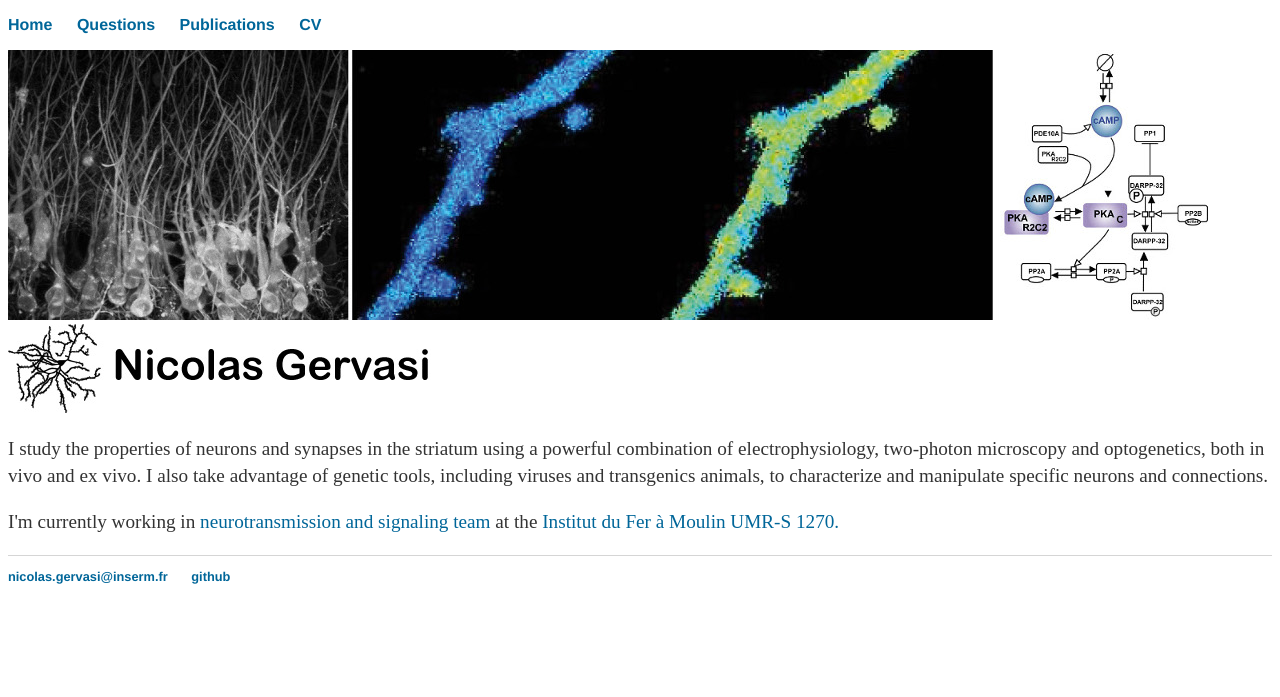
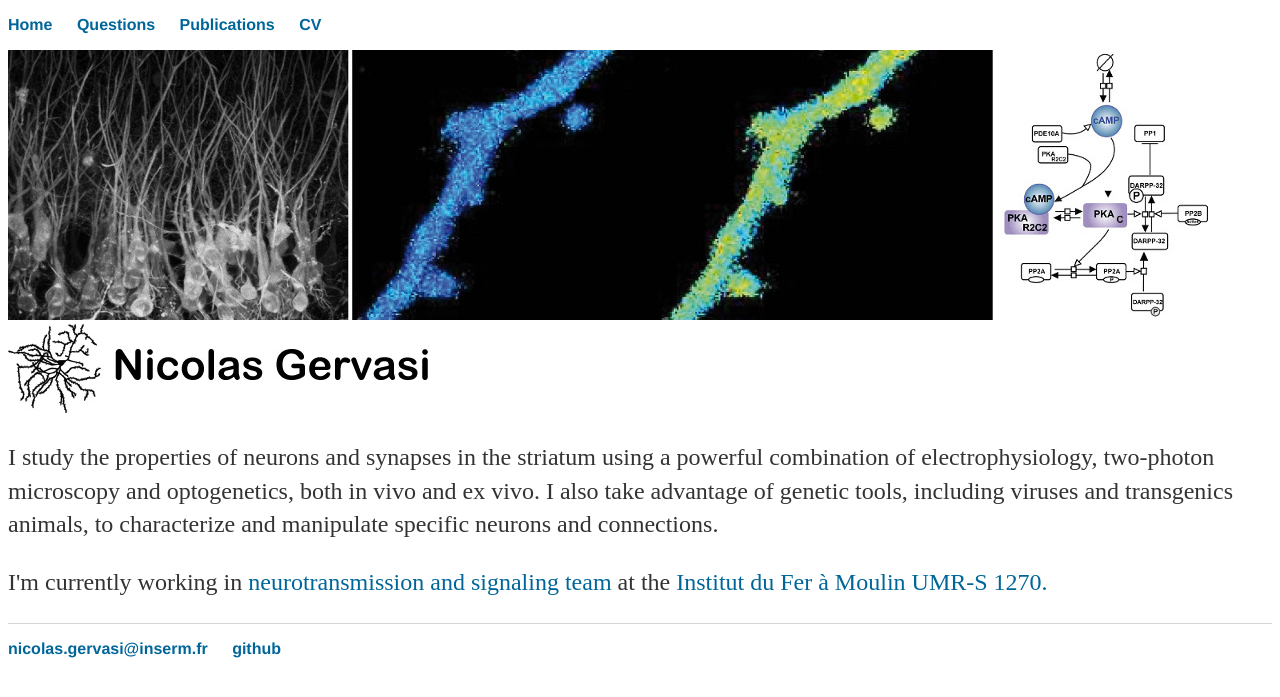
Before and after one commit to nicolasgervasi/nicolasgervasi.github.io, a Jekyll site: the page built from index.html, in a window 1280 px wide. Shown: the top 697 px of the page. Built offline with Jekyll 4.4.1, drawn with Linux system fonts in a browser that asks for light colours.

Commit message:
Update main.css

```diff
--- a/css/main.css
+++ b/css/main.css
@@ -1,4 +1,4 @@
-<meta name="viewport" content="width=device-width, initial-scale=1.0">
+\<meta name="viewport" content="width=device-width, initial-scale=1.0">
 body {
     margin: 60px auto;
     width: 70%;
@@ -23,22 +23,22 @@ a:hover {
 }
 
 h1 {
-    font-size: 3vw;
+    font-size: 3em;
     font-family:'Helvetica', 'Arial', 'Sans-Serif';
 }
 p {
-    font-size: 1.5vw;
+    font-size: 1.5em;
     line-height: 1.4em;
     color: #333;
 }
 footer {
     border-top: 1px solid #d5d5d5;
-    font-size: 1vw;
+    font-size: 1em;
 }
 
 ul.posts {
     margin: 20px auto 40px;
-    font-size: 1vw;
+    font-size: 1em;
 }
 
 ul.posts li {
```
